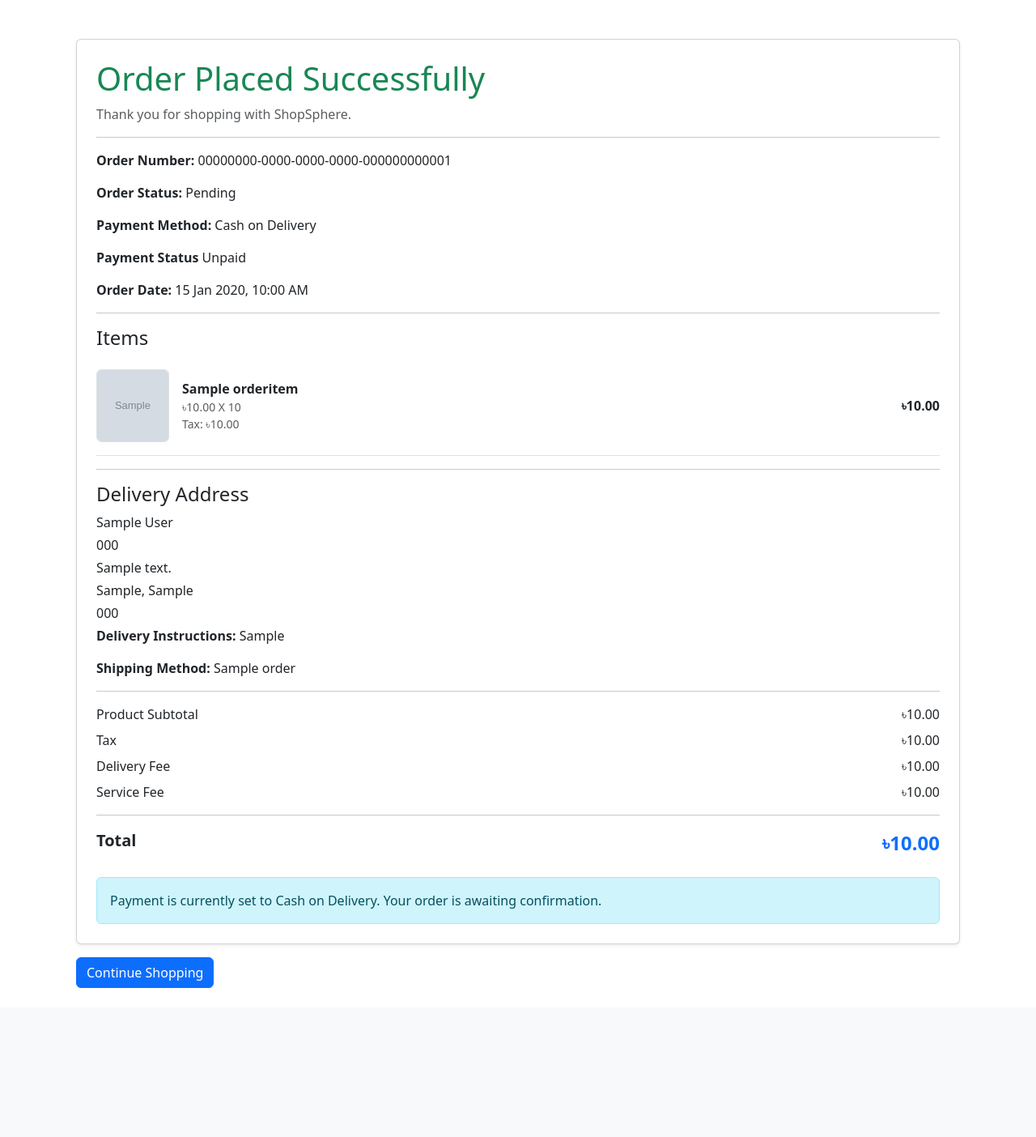
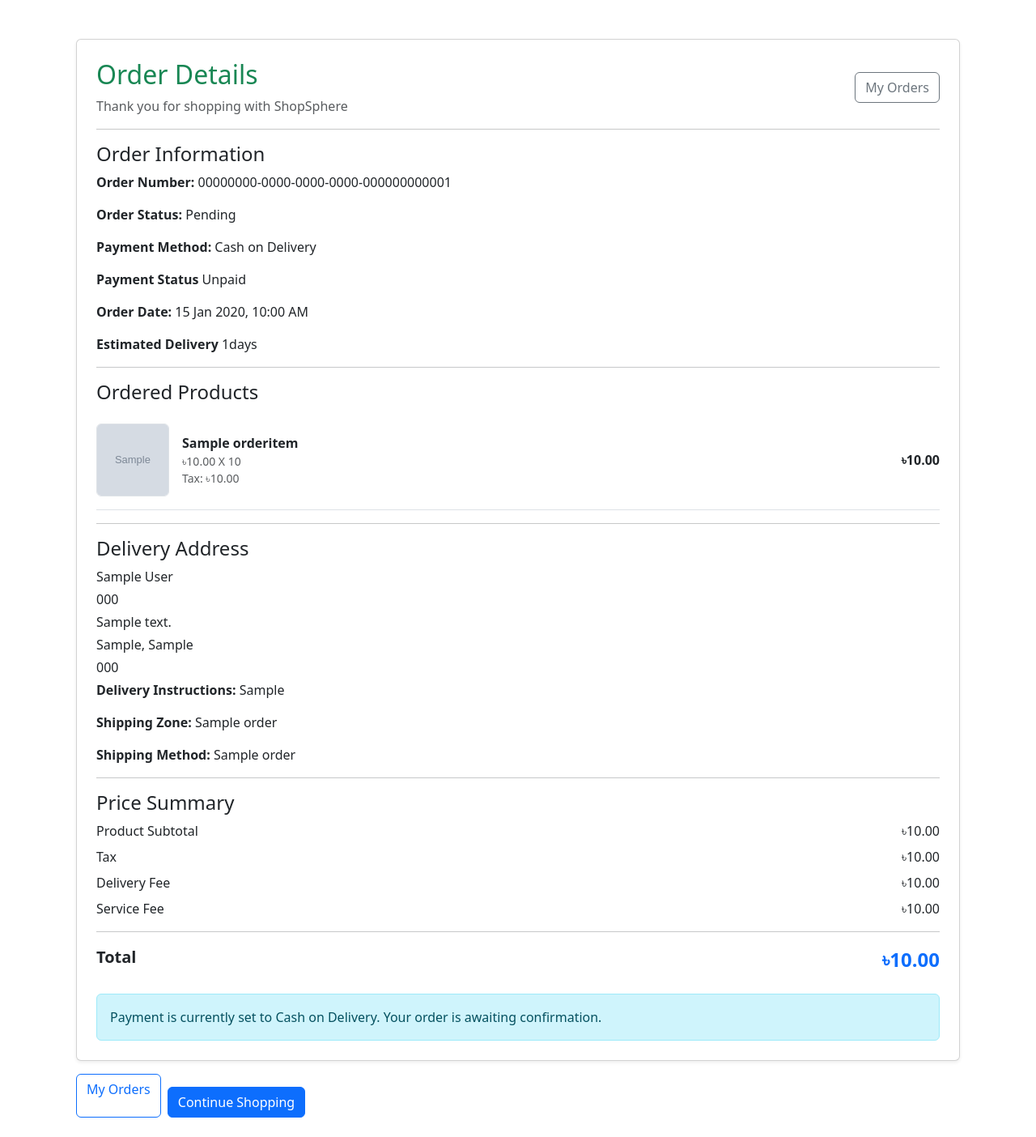
Before and after one commit to mamun-2025/ShopSphere, a Django app: page /orders/00000000-0000-0000-0000-000000000001/ in a window 1280 px wide. Shown: the part 92-1496 px from the top of the page at 81% size. Before the commit the page ends 1312 px from the top, so only its background shows below. Run offline with Django 5.2, Linux system fonts and the light colour scheme; a user stored in the database is signed in; tables that the repository leaves empty hold one stand-in row (values such as "Sample post"); grey boxes marked "Sample" are stand-in pictures.

Commit message:
Modify order_detial.html

```diff
--- a/orders/views.py
+++ b/orders/views.py
@@ -364,9 +364,7 @@ class OrderDetailView(LoginRequiredMixin, DetailView):
    def get_context_data(self, **kwargs):
       context = super().get_context_data(**kwargs)
 
-      order = self.object
-
-      context["order_items"] = order.items.all()
+      context["order_items"] = self.object.items.all()
 
       return context
 
--- a/templates/orders/order_detail.html
+++ b/templates/orders/order_detail.html
@@ -2,6 +2,7 @@
 
 {% extends "accounts/base.html" %}
 
+{% block title %}Order Details | ShopSphere{% endblock %}
 
 {% block content %}
 
@@ -10,15 +11,31 @@
    <div class="card shadow-sm">
       <div class="card-body p-4">
 
-         <h1 class="text-success mb-2">
-            Order Placed Successfully
-         </h1>
+         <div class="d-flex justify-content-between align-items-center flex-wrap gap-2">
 
-         <p class="text-muted">
-            Thank you for shopping with ShopSphere.
+            <div>
+               <h2 class="text-success mb-2">
+                  Order Details
+               </h2>
+
+               <p class="text-muted mb-0">
+                  Thank you for shopping with ShopSphere
                </p>
+            </div>
+
+            <a
+               href="{% url 'orders:history' %}"
+               class="btn btn-outline-secondary"
+            >
+            My Orders
+            </a>
+
+         </div>
 
          <hr>
+
+         <!-- Order Information -->
+         <h4>Order Information</h4>
 
          <p>
             <strong>Order Number:</strong>
@@ -45,12 +62,17 @@
             {{ order.created_at|date:"d M Y, h:i A" }}
          </p>
 
+         <p>
+            <strong>Estimated Delivery</strong>
+            {{ order.estimated_delivery_days }}days
+         </p>
+
          <hr>
 
+         <!-- Order Products -->
+         <h4>Ordered Products</h4>
 
-         <h4>Items</h4>
-
-         {% for item in order.items.all %}
+         {% for item in order_items %}
 
             <div class="d-flex align-items-center gap-3 border-bottom py-3">
 
@@ -95,6 +117,7 @@
 
          <hr>
 
+         <!-- Shipping Information -->
          <h4>Delivery Address</h4>
 
          <p class="mb-1">{{ order.shipping_full_name }}</p>
@@ -118,11 +141,20 @@
          {% endif %}
 
          <p class="mt-3">
+            <strong>Shipping Zone:</strong>
+            {{ order.shipping_zone_name|default:"N/A" }}
+         </p>
+
+         <p class="mt-3">
             <strong>Shipping Method:</strong>
             {{ order.shipping_method_name }}
          </p>
 
          <hr>
+
+
+         <!-- Price Summary -->
+         <h4>Price Summary</h4>
 
          <div class="d-flex justify-content-between mb-2">
             <span>Product Subtotal</span>
@@ -155,21 +187,37 @@
          <hr>
 
          <div class="d-flex justify-content-between mb-3">
+
             <strong class="fs-5">Total</strong>
+
             <strong class="fs-4 text-primary">
                 ৳{{ order.total|floatformat:2 }}
             </strong>
+
          </div>
 
+         <!-- COD Message -->
          {% if order.payment_method == "cod" and order.payment_status == "unpaid" %}
+
             <div class="alert alert-info mt-4 mb-0">
                Payment is currently set to Cash on Delivery.
+
                Your order is awaiting confirmation.
             </div>
+
          {% endif %}
 
       </div>
    </div>
+
+   <!-- Navigation -->
+   <div class="d-flex gap-2 flex-wrap mt-3">
+      <a
+         href="{% url 'orders:history' %}"
+         class="btn btn-outline-primary"
+      >
+      My Orders
+      </a>
 
       <a
       href="{% url 'products:product_list' %}"
@@ -178,6 +226,7 @@
       Continue Shopping
       </a>
 
+   </div>
 
 </div>
 
```
Lines whose indentation alone changed are shown as unchanged.
